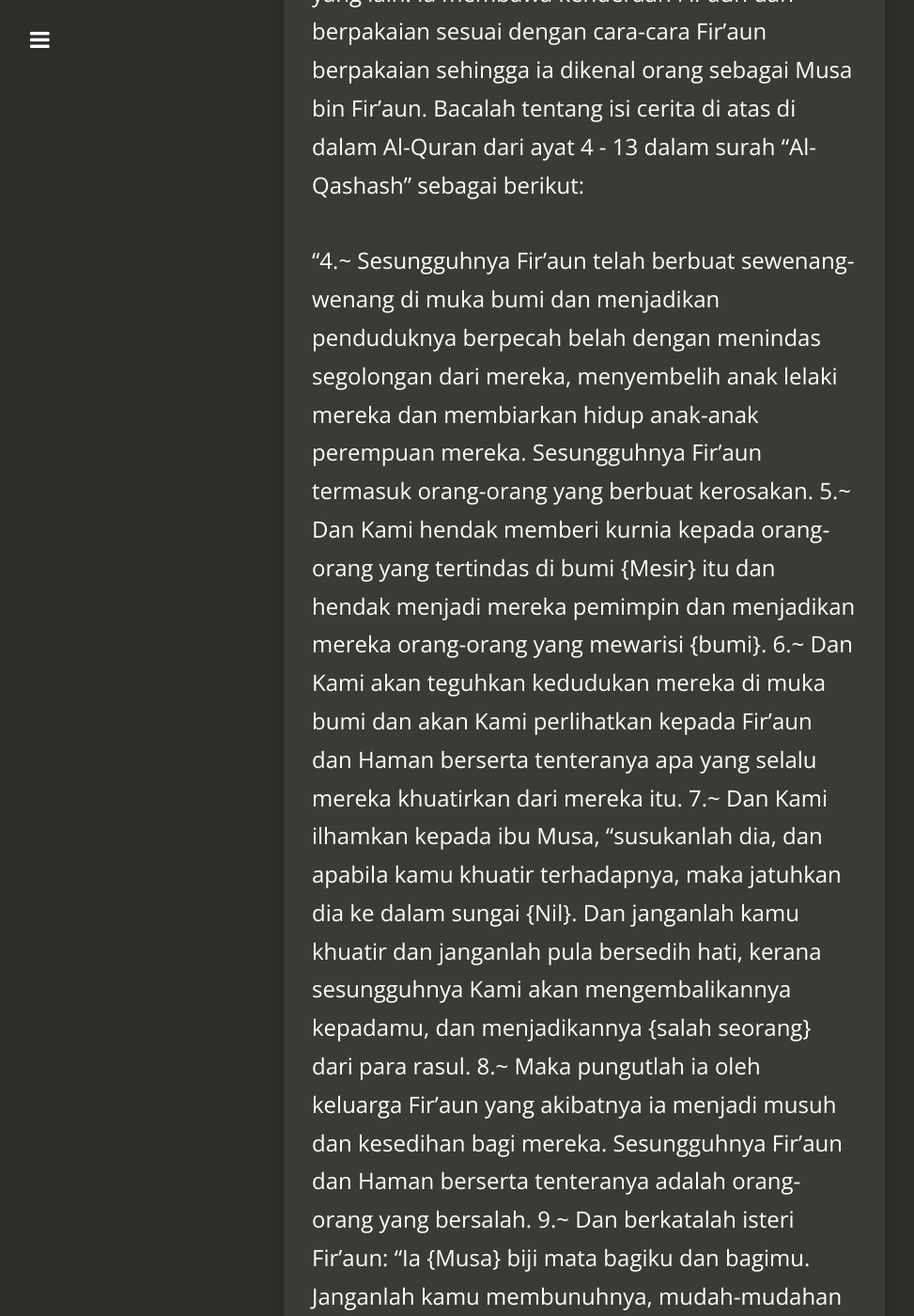
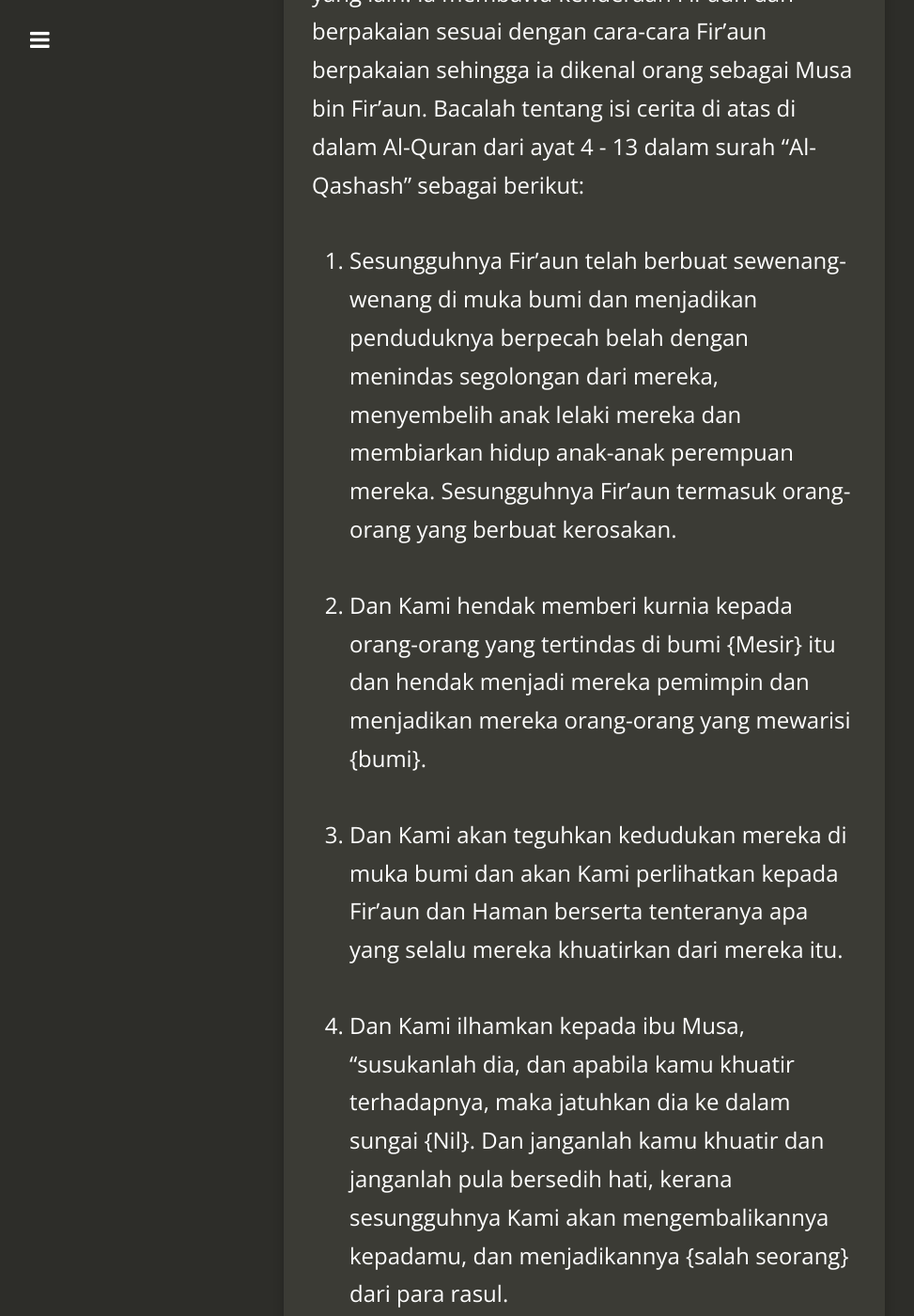
Before and after one commit to kedamaian/swsyafiq, a Jekyll site: the page built from _posts/2018-03-27-kisah-nabi-musa.md, in a window 1280 px wide and 1400 px high, scrolled down 9104 px. Shown: the whole window at 94% size, without its empty margins (18-991 px from the left). Built offline with Jekyll 4.4.1, drawn with Linux system fonts in a browser that asks for light colours; nearby versions of some CDN libraries; comment, search, counter and statistics services are not loaded; some of the changed text lies outside the part shown.

Commit message:
Update 2018-03-27-kisah-nabi-musa.md

```diff
--- a/_posts/2018-03-27-kisah-nabi-musa.md
+++ b/_posts/2018-03-27-kisah-nabi-musa.md
@@ -47,16 +47,25 @@ Anjuran kakak Musa diterima oleh isteri Fir'aun dan seketika itu jugalah dijempu
 Setelah selesai masa menyusunya, dikembalikan Musa oleh ibunya ke istana, di mana ia di asuh, dibesar dan dididik sebagaimana anak-anak raja yang lain. Ia membawa kenderaan Fir'aun dan berpakaian sesuai dengan cara-cara Fir'aun berpakaian sehingga ia dikenal orang sebagai Musa bin Fir'aun.
 Bacalah tentang isi cerita di atas di dalam Al-Quran dari ayat 4 - 13 dalam surah "Al-Qashash" sebagai berikut:
 
-"4.~ Sesungguhnya Fir'aun telah berbuat sewenang-wenang di muka bumi dan menjadikan penduduknya berpecah belah dengan menindas segolongan dari mereka, menyembelih anak lelaki mereka dan membiarkan hidup anak-anak perempuan mereka. Sesungguhnya Fir'aun termasuk orang-orang yang berbuat kerosakan.
-5.~ Dan Kami hendak memberi kurnia kepada orang-orang yang tertindas di bumi {Mesir} itu dan hendak menjadi mereka pemimpin dan menjadikan mereka orang-orang yang mewarisi {bumi}.
-6.~ Dan Kami akan teguhkan kedudukan mereka di muka bumi dan akan Kami perlihatkan kepada Fir'aun dan Haman berserta tenteranya apa yang selalu mereka khuatirkan dari mereka itu.
-7.~ Dan Kami ilhamkan kepada ibu Musa, "susukanlah dia, dan apabila kamu khuatir terhadapnya, maka jatuhkan dia ke dalam sungai {Nil}. Dan janganlah kamu khuatir dan janganlah pula bersedih hati, kerana sesungguhnya Kami akan mengembalikannya kepadamu, dan menjadikannya {salah seorang} dari para rasul.
-8.~ Maka pungutlah ia oleh keluarga Fir'aun yang akibatnya ia menjadi musuh dan kesedihan bagi mereka. Sesungguhnya Fir'aun dan Haman berserta tenteranya adalah orang-orang yang bersalah.
-9.~ Dan berkatalah isteri Fir'aun: "Ia {Musa} biji mata bagiku dan bagimu. Janganlah kamu membunuhnya, mudah-mudahan ia bermanfaat kepada kita atau kita ambil ia menjadi anak," sedang mereka tiada menyedari.
-10.~ Dan menjadi kekosongan hatei ibu Musa, seandainya Kami tidak teguhkan hatinya, supaya ia termasuk orang-orang yang percaya {kepada janji Allah}.
-11.~ Dan berkatalah ibu Musa kepada saudara Musa yang perempuan: "Ikutilah dia". Maka kelihatan olehnya Musa dari jauh, sedang mereka tidak mengetahuinya.
-12.~ Dan Kami cegah Musa dari menyusu kepada perempuan-perempuan yang mahu menyusukannya sebelum itu, maka berkatalah saudara Musa: "Mahukah kamu aku tunjukkan kepada kamu ahlul-bait yang akan memeliharakannya untukmu dan mereka dapat berlaku baik kepadanya?"
-13.~ Maka Kami kembalikan Musa kepada ibunya supaya senang hatinya dan tidak berduka cita dan supaya ia mengetahui bahawa janji Allah itu adalah benar, tetapi manusia kebanyakan tidak mengetahuinya." { Al-Qashash : 4 ~ 13 }
+4. Sesungguhnya Fir'aun telah berbuat sewenang-wenang di muka bumi dan menjadikan penduduknya berpecah belah dengan menindas segolongan dari mereka, menyembelih anak lelaki mereka dan membiarkan hidup anak-anak perempuan mereka. Sesungguhnya Fir'aun termasuk orang-orang yang berbuat kerosakan.
+
+5. Dan Kami hendak memberi kurnia kepada orang-orang yang tertindas di bumi {Mesir} itu dan hendak menjadi mereka pemimpin dan menjadikan mereka orang-orang yang mewarisi {bumi}.
+
+6. Dan Kami akan teguhkan kedudukan mereka di muka bumi dan akan Kami perlihatkan kepada Fir'aun dan Haman berserta tenteranya apa yang selalu mereka khuatirkan dari mereka itu.
+
+7. Dan Kami ilhamkan kepada ibu Musa, "susukanlah dia, dan apabila kamu khuatir terhadapnya, maka jatuhkan dia ke dalam sungai {Nil}. Dan janganlah kamu khuatir dan janganlah pula bersedih hati, kerana sesungguhnya Kami akan mengembalikannya kepadamu, dan menjadikannya {salah seorang} dari para rasul.
+
+8. Maka pungutlah ia oleh keluarga Fir'aun yang akibatnya ia menjadi musuh dan kesedihan bagi mereka. Sesungguhnya Fir'aun dan Haman berserta tenteranya adalah orang-orang yang bersalah.
+
+9. Dan berkatalah isteri Fir'aun: "Ia {Musa} biji mata bagiku dan bagimu. Janganlah kamu membunuhnya, mudah-mudahan ia bermanfaat kepada kita atau kita ambil ia menjadi anak," sedang mereka tiada menyedari.
+
+10. Dan menjadi kekosongan hatei ibu Musa, seandainya Kami tidak teguhkan hatinya, supaya ia termasuk orang-orang yang percaya {kepada janji Allah}.
+
+11. Dan berkatalah ibu Musa kepada saudara Musa yang perempuan: "Ikutilah dia". Maka kelihatan olehnya Musa dari jauh, sedang mereka tidak mengetahuinya.
+
+12. Dan Kami cegah Musa dari menyusu kepada perempuan-perempuan yang mahu menyusukannya sebelum itu, maka berkatalah saudara Musa: "Mahukah kamu aku tunjukkan kepada kamu ahlul-bait yang akan memeliharakannya untukmu dan mereka dapat berlaku baik kepadanya?"
+
+13. Maka Kami kembalikan Musa kepada ibunya supaya senang hatinya dan tidak berduka cita dan supaya ia mengetahui bahawa janji Allah itu adalah benar, tetapi manusia kebanyakan tidak mengetahuinya." { Al-Qashash : 4 ~ 13 }
 
 
 ## Musa keluar dari Mesir
```
